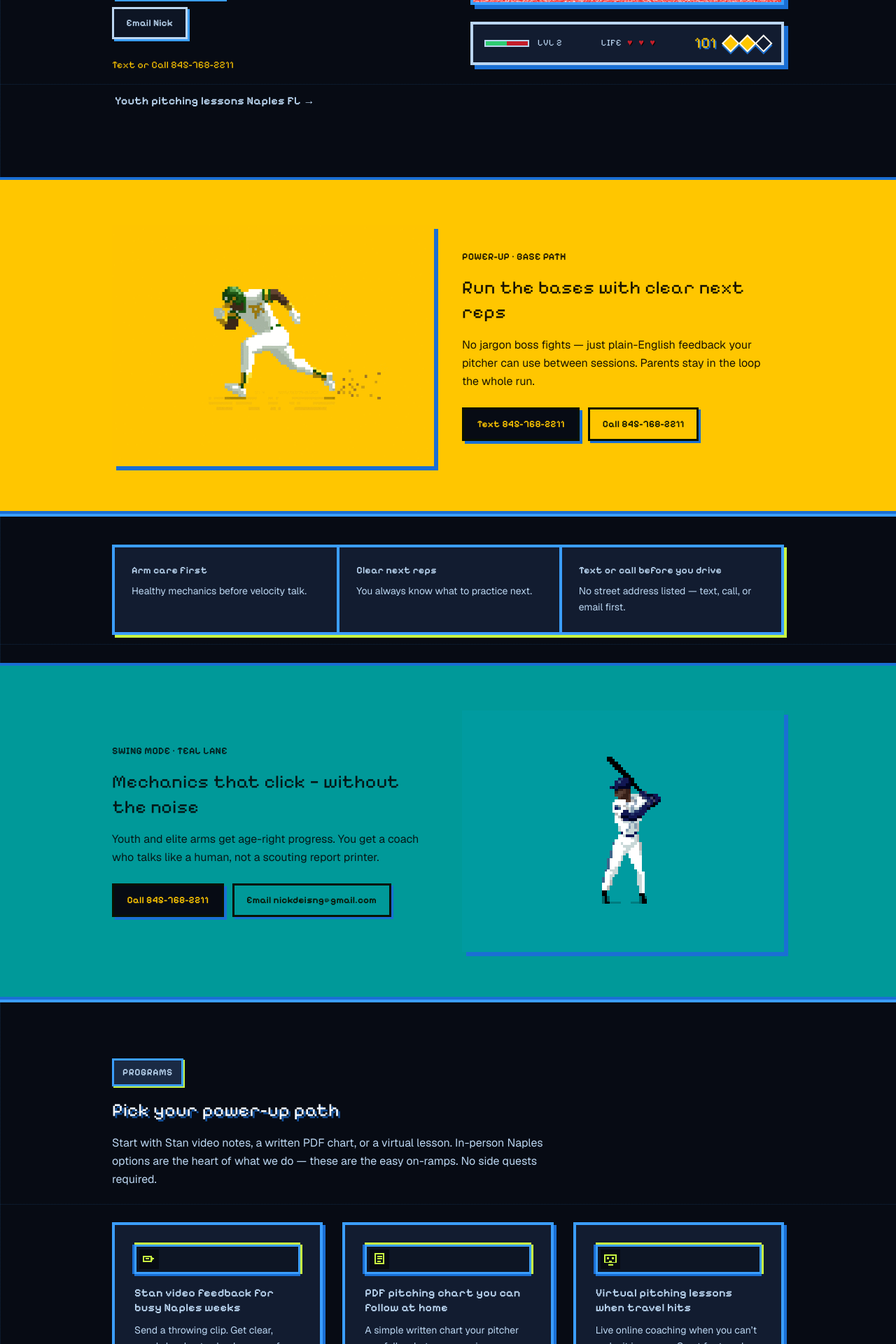
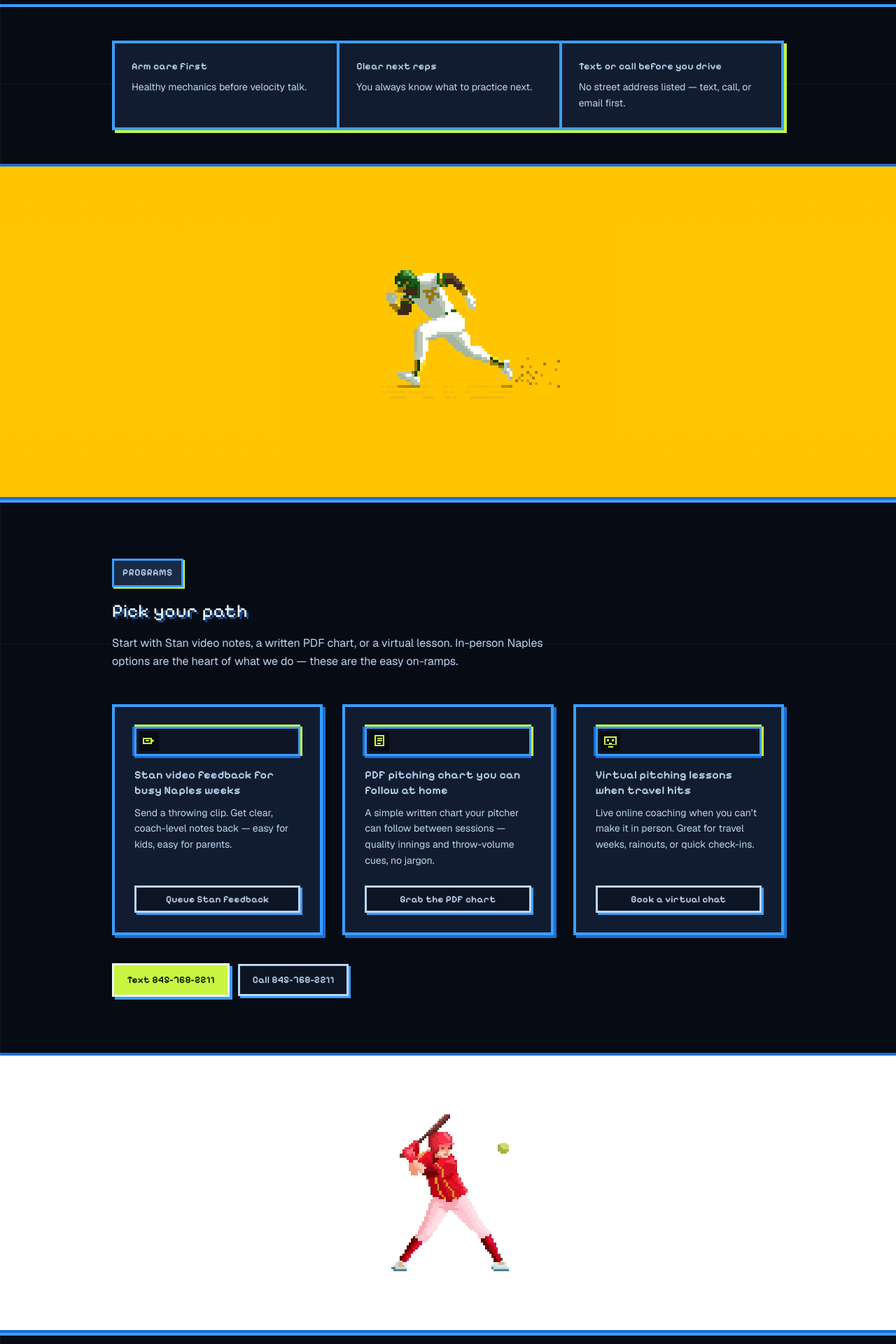
Before and after one commit to Pitching101/pitching101-web, a Next.js app: page / in a window 1280 px wide. Shown: the part 680-2600 px from the top of the page at 70% size. Built offline with nearby package versions, Linux system fonts and the light colour scheme.

Commit message:
Rebuild homepage: CTA-first hierarchy, color slabs, no HUD
Stack readable navy text (hero Text/Call → trust → offers) with
yellow/white/teal branded GIF breaks; full-bleed pitcher scenic only.

```diff
--- a/src/app/globals.css
+++ b/src/app/globals.css
@@ -120,11 +120,76 @@ body {
   box-shadow: 0 -4px 0 0 color-mix(in srgb, var(--accent) 40%, transparent);
 }
 
+.text-band {
+  background: transparent;
+}
+
 .asset-band-yellow {
-  background: #ffc600;
+  background: linear-gradient(180deg, #ffc501 0%, #ffc600 100%);
   color: #1a1400;
   border-top: 4px solid var(--blue-dark);
   border-bottom: 4px solid var(--blue-dark);
+}
+
+.asset-band-white {
+  background: #ffffff;
+  color: #1a2438;
+  border-top: 4px solid var(--blue-dark);
+  border-bottom: 4px solid var(--blue-dark);
+}
+
+.asset-band-full {
+  display: flex;
+  align-items: center;
+  justify-content: center;
+  padding: clamp(2rem, 5vw, 3.5rem) 1.25rem;
+}
+
+.band-inner {
+  display: flex;
+  align-items: center;
+  justify-content: center;
+  width: 100%;
+  max-width: 56rem;
+  margin: 0 auto;
+  line-height: 0;
+}
+
+.band-gif {
+  display: block;
+  width: 100%;
+  max-width: 480px;
+  height: auto;
+  margin: 0 auto;
+  image-rendering: pixelated;
+  image-rendering: crisp-edges;
+}
+
+.band-still {
+  display: block;
+  width: min(280px, 70vw);
+  height: auto;
+  margin: 0 auto;
+  image-rendering: pixelated;
+  image-rendering: crisp-edges;
+}
+
+/* Full-bleed scenic pitcher — no text overlay */
+.asset-band-bleed {
+  padding: 0;
+  line-height: 0;
+  overflow: hidden;
+}
+
+.bleed-gif {
+  display: block;
+  width: 100%;
+  height: auto;
+  max-height: min(72vh, 720px);
+  object-fit: cover;
+  object-position: center;
+  image-rendering: pixelated;
+  image-rendering: crisp-edges;
 }
 .asset-band-yellow .pixel-title,
 .asset-band-yellow p,
--- a/src/app/page.tsx
+++ b/src/app/page.tsx
@@ -3,13 +3,12 @@ import Image from "next/image";
 import PixelIcon from "@/components/PixelIcon";
 import Reveal from "@/components/Reveal";
 import TrustStrip from "@/components/TrustStrip";
-import HudBar from "@/components/HudBar";
 
 const programs = [
   {
     heading: "Stan video feedback for busy Naples weeks",
     blurb:
-      "Send a throwing clip. Get clear, coach-level notes back — easy for kids, easy for parents. Like a save file for the mound.",
+      "Send a throwing clip. Get clear, coach-level notes back — easy for kids, easy for parents.",
     cta: "Queue Stan feedback",
     href: "mailto:nickdeisng@gmail.com?subject=Stan%20video%20feedback",
     icon: "video" as const,
@@ -17,7 +16,7 @@ const programs = [
   {
     heading: "PDF pitching chart you can follow at home",
     blurb:
-      "A simple written chart your pitcher can follow between sessions — quality innings and throw-volume cues, no jargon boss fights.",
+      "A simple written chart your pitcher can follow between sessions — quality innings and throw-volume cues, no jargon.",
     cta: "Grab the PDF chart",
     href: "mailto:nickdeisng@gmail.com?subject=PDF%20pitching%20chart",
     icon: "plan" as const,
@@ -35,22 +34,21 @@ const programs = [
 export default function HomePage() {
   return (
     <>
-      {/* Dark navy hero + gifted HUD art */}
-      <section className="relative overflow-hidden">
-        <div className="mx-auto grid max-w-5xl gap-12 px-5 py-16 sm:px-8 sm:py-24 lg:grid-cols-2 lg:items-center lg:gap-16">
-          <Reveal className="space-y-7">
+      {/* 1. Hero — headline + Text/Call first (GIFs never outrank this) */}
+      <section className="text-band">
+        <div className="mx-auto max-w-5xl px-5 py-16 sm:px-8 sm:py-24">
+          <Reveal className="mx-auto max-w-3xl space-y-7 text-center sm:text-left">
             <p className="pixel-chip px-3 py-1.5">Naples, Florida area</p>
             <h1 className="pixel-title pixel-title-lg">
-              Press start on pitching lessons parents actually get
+              Pitching lessons parents actually get
             </h1>
-            <p className="max-w-xl text-lg leading-relaxed text-ink-soft">
+            <p className="mx-auto max-w-2xl text-lg leading-relaxed text-ink-soft sm:mx-0">
               Pitching101 helps youth and elite pitchers in Naples build clean
               mechanics, stronger arms, and real confidence — without the
               confusing coach-speak. Camps and clinics when you want them;
-              clear paths when you need them. Game on for the kid. Peace of
-              mind for the parent.
+              clear paths when you need them.
             </p>
-            <div className="flex flex-wrap items-center gap-3 pt-1">
+            <div className="flex flex-wrap items-center justify-center gap-3 pt-1 sm:justify-start">
               <a href="tel:8457682211" className="pixel-btn">
                 Call 845-768-2211
               </a>
@@ -71,116 +69,49 @@ export default function HomePage() {
               Youth pitching lessons Naples FL →
             </Link>
           </Reveal>
-
-          <Reveal delayMs={80}>
-            <div className="space-y-4">
-              <div className="gift-frame overflow-hidden">
-                <Image
-                  src="/assets/arcade-baseball-hud.jpg"
-                  alt="Pixel arcade baseball HUD art"
-                  width={600}
-                  height={600}
-                  className="h-auto w-full"
-                  priority
-                />
-              </div>
-              <div className="pixel-panel p-4">
-                <HudBar />
-              </div>
-            </div>
-          </Reveal>
         </div>
       </section>
 
-      {/* Runner GIF — solid #FFC600 */}
-      <section className="asset-band-yellow" aria-label="Pixel runner highlight">
-        <div className="mx-auto grid max-w-5xl items-center gap-10 px-5 py-14 sm:px-8 sm:py-16 lg:grid-cols-2">
-          <Reveal>
-            <div className="gift-frame-yellow mx-auto overflow-hidden lg:mx-0">
-              <Image
-                src="/assets/pixel-runner.gif"
-                alt="Pixel art baseball runner sprinting"
-                width={800}
-                height={600}
-                className="gift-gif gift-gif-lg"
-                unoptimized
-              />
-            </div>
-          </Reveal>
-          <Reveal delayMs={80} className="space-y-4">
-            <p className="font-pixel text-sm font-semibold uppercase tracking-wide">
-              Power-up · base path
-            </p>
-            <h2 className="pixel-title pixel-title-md">Run the bases with clear next reps</h2>
-            <p className="max-w-md text-base leading-relaxed">
-              No jargon boss fights — just plain-English feedback your pitcher
-              can use between sessions. Parents stay in the loop the whole run.
-            </p>
-            <div className="flex flex-wrap gap-3 pt-2">
-              <a href="sms:8457682211" className="pixel-btn-on-light">
-                Text 845-768-2211
-              </a>
-              <a href="tel:8457682211" className="pixel-btn-ghost-on-light">
-                Call 845-768-2211
-              </a>
-            </div>
-          </Reveal>
-        </div>
-      </section>
-
-      <section className="border-t-4 border-blue">
-        <div className="mx-auto max-w-5xl px-5 py-10 sm:px-8">
+      {/* 2. Trust next */}
+      <section className="text-band border-t-4 border-blue">
+        <div className="mx-auto max-w-5xl px-5 py-10 sm:px-8 sm:py-12">
           <Reveal>
             <TrustStrip />
           </Reveal>
         </div>
       </section>
 
-      {/* Swing teal GIF — solid #009999 */}
-      <section className="asset-band-teal" aria-label="Pixel swing highlight">
-        <div className="mx-auto grid max-w-5xl items-center gap-10 px-5 py-14 sm:px-8 sm:py-16 lg:grid-cols-2">
-          <Reveal className="space-y-4 order-2 lg:order-1">
-            <p className="font-pixel text-sm font-semibold uppercase tracking-wide">
-              Swing mode · teal lane
-            </p>
-            <h2 className="pixel-title pixel-title-md">Mechanics that click — without the noise</h2>
-            <p className="max-w-md text-base leading-relaxed">
-              Youth and elite arms get age-right progress. You get a coach who
-              talks like a human, not a scouting report printer.
-            </p>
-            <div className="flex flex-wrap gap-3 pt-2">
-              <a href="tel:8457682211" className="pixel-btn-on-light">
-                Call 845-768-2211
-              </a>
-              <a href="mailto:nickdeisng@gmail.com" className="pixel-btn-ghost-on-light">
-                Email nickdeisng@gmail.com
-              </a>
-            </div>
-          </Reveal>
-          <Reveal delayMs={80} className="order-1 lg:order-2">
-            <div className="gift-frame-teal mx-auto overflow-hidden lg:ml-auto lg:mr-0">
+      {/* Branded break: yellow + runner */}
+      <section
+        className="asset-band-yellow asset-band-full"
+        aria-label="Pixel runner branded break"
+      >
+        <div className="band-inner">
           <Image
-                src="/assets/pixel-swing-teal.gif"
-                alt="Pixel art batter swinging on teal"
-                width={800}
-                height={600}
-                className="gift-gif gift-gif-lg"
+            src="/assets/pixel-runner.gif"
+            alt="Pixel art baseball runner sprinting"
+            width={960}
+            height={720}
+            className="band-gif"
             unoptimized
+            priority
           />
-            </div>
-          </Reveal>
         </div>
       </section>
 
-      <section id="programs" className="scroll-mt-24 border-t-4 border-blue">
+      {/* 3. Offers / programs next */}
+      <section
+        id="programs"
+        className="text-band scroll-mt-24 border-t-4 border-blue"
+      >
         <div className="mx-auto max-w-5xl px-5 py-16 sm:px-8 sm:py-20">
-          <Reveal className="max-w-2xl space-y-4">
+          <Reveal className="mx-auto max-w-2xl space-y-4 text-center sm:mx-0 sm:text-left">
             <p className="pixel-chip px-3 py-1.5">Programs</p>
-            <p className="pixel-title pixel-title-md">Pick your power-up path</p>
+            <h2 className="pixel-title pixel-title-md">Pick your path</h2>
             <p className="leading-relaxed text-ink-soft">
               Start with Stan video notes, a written PDF chart, or a virtual
               lesson. In-person Naples options are the heart of what we do —
-              these are the easy on-ramps. No side quests required.
+              these are the easy on-ramps.
             </p>
           </Reveal>
           <div className="mt-12 grid gap-7 sm:grid-cols-3">
@@ -188,9 +119,9 @@ export default function HomePage() {
               <Reveal key={item.heading} delayMs={i * 80}>
                 <article className="pixel-card flex h-full flex-col p-7">
                   <PixelIcon name={item.icon} />
-                  <h2 className="mt-4 font-pixel text-base font-semibold leading-snug text-blue-light">
+                  <h3 className="mt-4 font-pixel text-base font-semibold leading-snug text-blue-light">
                     {item.heading}
-                  </h2>
+                  </h3>
                   <p className="mt-2.5 flex-1 text-sm leading-relaxed text-ink-soft">
                     {item.blurb}
                   </p>
@@ -204,59 +135,48 @@ export default function HomePage() {
               </Reveal>
             ))}
           </div>
-        </div>
-      </section>
-
-      {/* Pitcher GIF — stadium backdrop match #DBCEBD */}
-      <section className="asset-band-stadium" aria-label="Pixel pitcher highlight">
-        <div className="mx-auto grid max-w-5xl items-center gap-10 px-5 py-14 sm:px-8 sm:py-16 lg:grid-cols-2">
-          <Reveal>
-            <div className="gift-frame-stadium mx-auto overflow-hidden lg:mx-0">
-              <Image
-                src="/assets/pixel-pitcher.gif"
-                alt="Pixel art pitcher delivery in stadium"
-                width={800}
-                height={600}
-                className="gift-gif gift-gif-lg"
-                unoptimized
-              />
-            </div>
-          </Reveal>
-          <Reveal delayMs={80} className="space-y-4">
-            <p className="font-pixel text-sm font-semibold uppercase tracking-wide">
-              Mound mode · stadium cam
-            </p>
-            <h2 className="pixel-title pixel-title-md">From the stretch to game day</h2>
-            <p className="max-w-md text-base leading-relaxed">
-              Local Naples focus with flexible remote options when travel or
-              weather hits. Text or call — we’ll point you to the right next
-              step.
-            </p>
-            <div className="flex flex-wrap gap-3 pt-2">
-              <a href="sms:8457682211" className="pixel-btn-on-light">
-                Text or Call 845-768-2211
+          <Reveal className="mt-10 flex flex-wrap items-center justify-center gap-3 sm:justify-start">
+            <a href="sms:8457682211" className="pixel-btn">
+              Text 845-768-2211
             </a>
-              <a href="tel:8457682211" className="pixel-btn-ghost-on-light">
-                Call now
+            <a href="tel:8457682211" className="pixel-btn-ghost">
+              Call 845-768-2211
             </a>
-            </div>
           </Reveal>
         </div>
       </section>
 
+      {/* Branded break: white + batter */}
+      <section
+        className="asset-band-white asset-band-full"
+        aria-label="Pixel batter branded break"
+      >
+        <div className="band-inner">
+          <Image
+            src="/assets/pixel-batter.jpg"
+            alt="Pixel art baseball batter on white"
+            width={640}
+            height={640}
+            className="band-still"
+            style={{ imageRendering: "pixelated" }}
+          />
+        </div>
+      </section>
+
+      {/* Supporting copy — how it works */}
       <section
         id="how-it-works"
-        className="scroll-mt-24 border-t-4 border-blue bg-surface"
+        className="text-band scroll-mt-24 border-t-4 border-blue bg-surface"
       >
         <div className="mx-auto max-w-5xl px-5 py-16 sm:px-8 sm:py-20">
           <Reveal>
-            <h2 className="pixel-title pixel-title-md">How the run works</h2>
+            <h2 className="pixel-title pixel-title-md">How it works</h2>
           </Reveal>
           <ol className="mt-10 grid gap-7 sm:grid-cols-3">
             {[
               {
                 step: "1",
-                title: "Hit start",
+                title: "Reach out",
                 body: "Text, call, or email. Tell us your pitcher’s age, goals, and schedule.",
               },
               {
@@ -266,7 +186,7 @@ export default function HomePage() {
               },
               {
                 step: "3",
-                title: "Unlock clear next reps",
+                title: "Clear next reps",
                 body: "You’ll leave knowing what to practice — not guessing.",
               },
             ].map((s, i) => (
@@ -286,38 +206,44 @@ export default function HomePage() {
         </div>
       </section>
 
-      {/* Batter accent on blue soft block */}
-      <section className="asset-band-blue" aria-label="Pixel batter accent">
-        <div className="mx-auto flex max-w-5xl flex-col items-center gap-8 px-5 py-14 sm:flex-row sm:justify-between sm:px-8 sm:py-16">
-          <Reveal className="max-w-lg space-y-3">
-            <p className="pixel-chip px-3 py-1.5">Bonus sprite</p>
-            <h2 className="pixel-title pixel-title-md">Camps &amp; clinics energy — serious, still fun</h2>
-            <p className="leading-relaxed text-ink-soft">
-              Keep the pixel vibes. Keep the coaching clear. Serving families
-              across the Naples, FL area.
-            </p>
-          </Reveal>
-          <Reveal delayMs={80}>
-            <div className="gift-frame overflow-hidden bg-white">
+      {/* Branded break: teal + swing */}
+      <section
+        className="asset-band-teal asset-band-full"
+        aria-label="Pixel swing branded break"
+      >
+        <div className="band-inner">
           <Image
-                src="/assets/pixel-batter.jpg"
-                alt="Pixel art baseball batter"
-                width={280}
-                height={280}
-                className="h-auto w-[200px] sm:w-[240px]"
-                style={{ imageRendering: "pixelated" }}
+            src="/assets/pixel-swing-teal.gif"
+            alt="Pixel art batter swinging on teal"
+            width={960}
+            height={720}
+            className="band-gif"
+            unoptimized
           />
-            </div>
-          </Reveal>
         </div>
       </section>
 
-      <section className="border-t-4 border-blue">
+      {/* Scenic full-bleed: pitcher GIF only — no text overlay */}
+      <section
+        className="asset-band-stadium asset-band-bleed"
+        aria-label="Pixel pitcher scenic break"
+      >
+        {/* eslint-disable-next-line @next/next/no-img-element */}
+        <img
+          src="/assets/pixel-pitcher.gif"
+          alt="Pixel art pitcher delivery in a stadium"
+          className="bleed-gif"
+          width={1280}
+          height={720}
+          decoding="async"
+        />
+      </section>
+
+      {/* Closing CTA — readable dark-navy */}
+      <section className="text-band border-t-4 border-blue">
         <div className="mx-auto max-w-5xl px-5 py-16 text-center sm:px-8 sm:py-20">
           <Reveal>
-            <h2 className="pixel-title pixel-title-md">
-              Continue? We’re ready when you are
-            </h2>
+            <h2 className="pixel-title pixel-title-md">Ready when you are</h2>
             <p className="mx-auto mt-4 max-w-xl leading-relaxed text-ink-soft">
               Serving families across the Naples, FL area. No street address
               listed yet — text, call, or email and we’ll point you to the right
@@ -337,6 +263,14 @@ export default function HomePage() {
                 nickdeisng@gmail.com
               </a>
             </div>
+            <p className="mt-8">
+              <Link
+                href="/naples-fl-pitching-lessons/"
+                className="font-pixel-ui text-base font-semibold text-blue-light underline-offset-4 hover:text-yellow hover:underline"
+              >
+                Youth pitching lessons Naples FL →
+              </Link>
+            </p>
           </Reveal>
         </div>
       </section>
```
Lines whose indentation alone changed are shown as unchanged.
